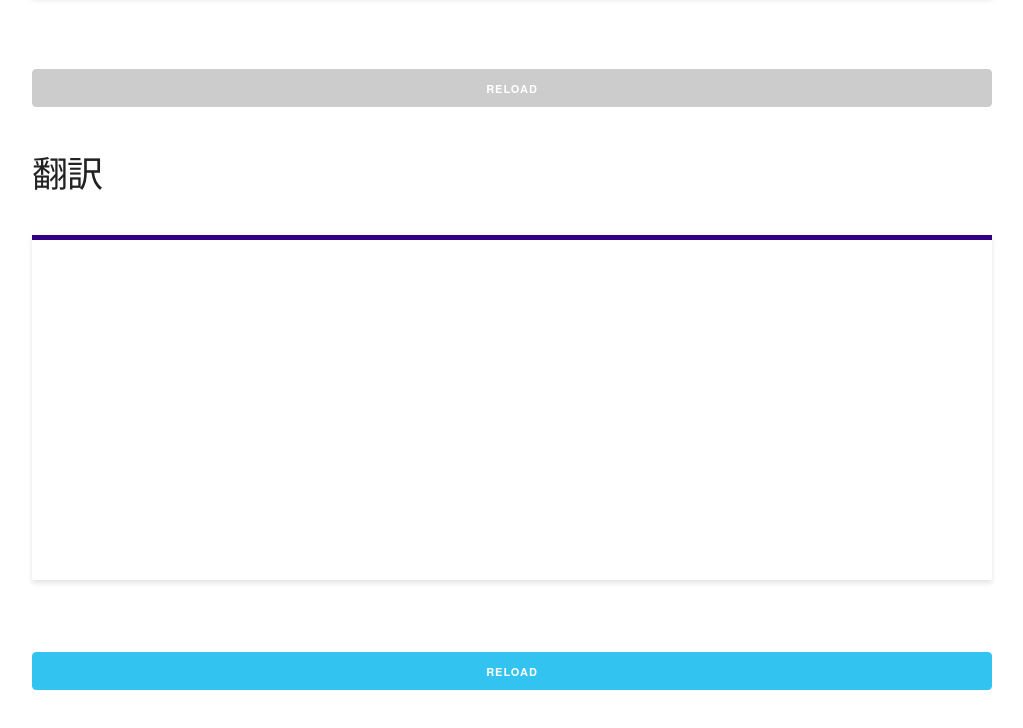
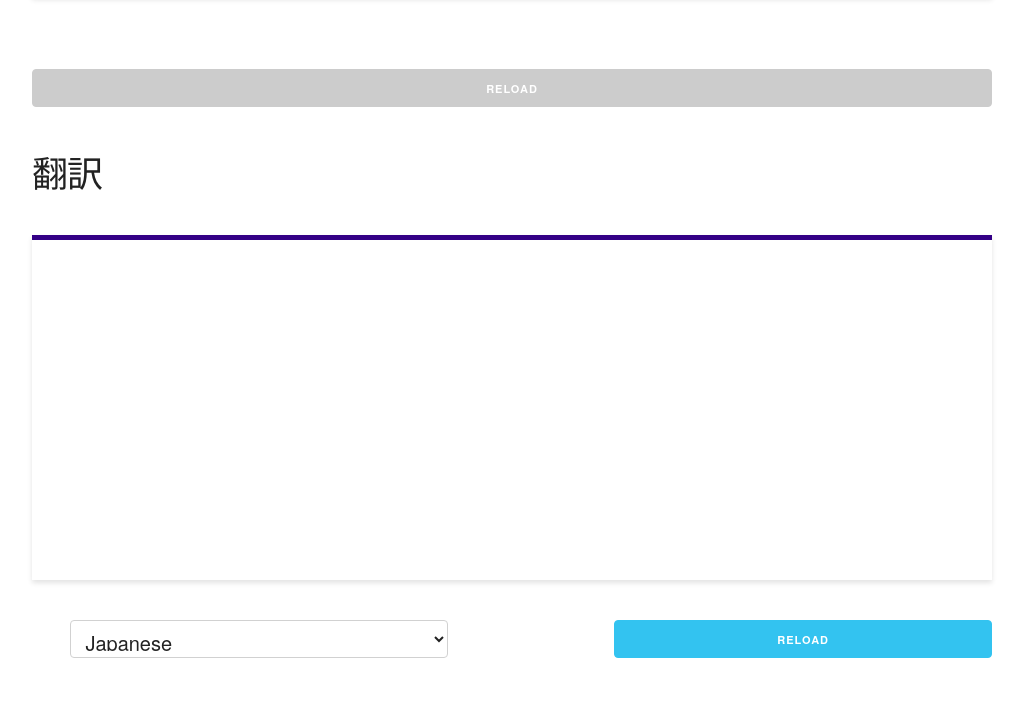
Before and after one commit to mast-specialclass-B/anywhere-ondemand, a website: page frontend/index.html in a window 1280 px wide. Shown: the part 1630-2358 px from the top of the page, without its empty margins (128-1151 px from the left). After the commit the page ends 2314 px from the top, so only its background shows below. Drawn offline with Linux system fonts and the light colour scheme.

Commit message:
翻訳のプルダウンを追加、ボタンサイズを調整

```diff
--- a/frontend/index.html
+++ b/frontend/index.html
@@ -60,8 +60,13 @@
 					<p id="ExtContent" value="目次をクリックすると、ここに本文からの抜き出し部分が表示されます"></p>
 				</div>
 			</div>
-			<br>
-			<button onclick="reGenerateTranslate()" class="button-primary u-full-width" id = "reloadButton" >reload</button>
+			<select name="example" class="five columns">
+				<option>Japanese</option>
+				<option>English</option>
+				<option>Chinsese</option>
+				<option>Korean</option>
+			</select>
+			<button onclick="reGenerateTranslate()" class="five columns button-primary u-pull-right" id = "reloadButton" >reload</button>
 			<br>
 			<br>
 		</div>
```
